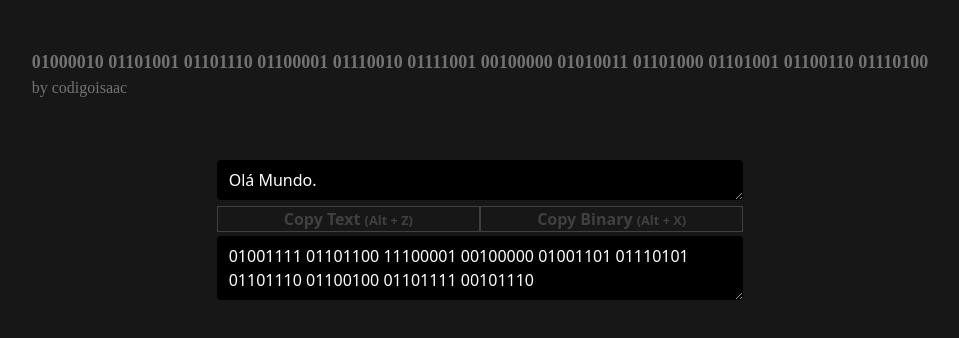
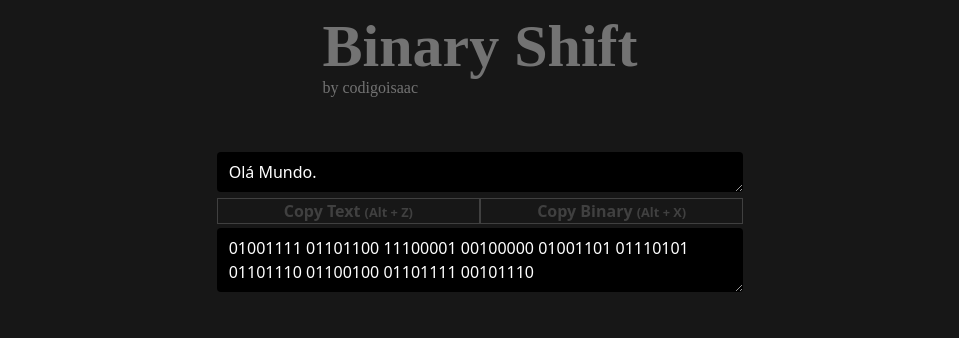
Before and after one commit to codigoisaac/binary-shift, a React (Create React App) app: page / in a window 1280 px wide. Shown: the top 338 px of the page, without its empty margins (160-1119 px from the left). Built offline with nearby package versions, Linux system fonts and the light colour scheme.

Commit message:
Fix mouse zone

```diff
--- a/src/components/Logo.js
+++ b/src/components/Logo.js
@@ -20,12 +20,12 @@ export const Logo = () => {
   };
 
   return (
-    <div
-      className="text-neutral-500 font-['Space_Grotesk'] p-3 w-full mx-auto mb-12 flex flex-col items-center"
-      onMouseEnter={() => translateTo('binary')}
-      onMouseLeave={() => translateTo('title')}
-    >
-      <div>
+    <div className="text-neutral-500 font-['Space_Grotesk'] p-3 w-full mx-auto flex flex-col items-center">
+      <div
+        className="h-32"
+        onMouseEnter={() => translateTo('binary')}
+        onMouseLeave={() => translateTo('title')}
+      >
         <div className={`${logoClass} font-bold min-h-16 flex items-end`}>
           {display}
         </div>
```
